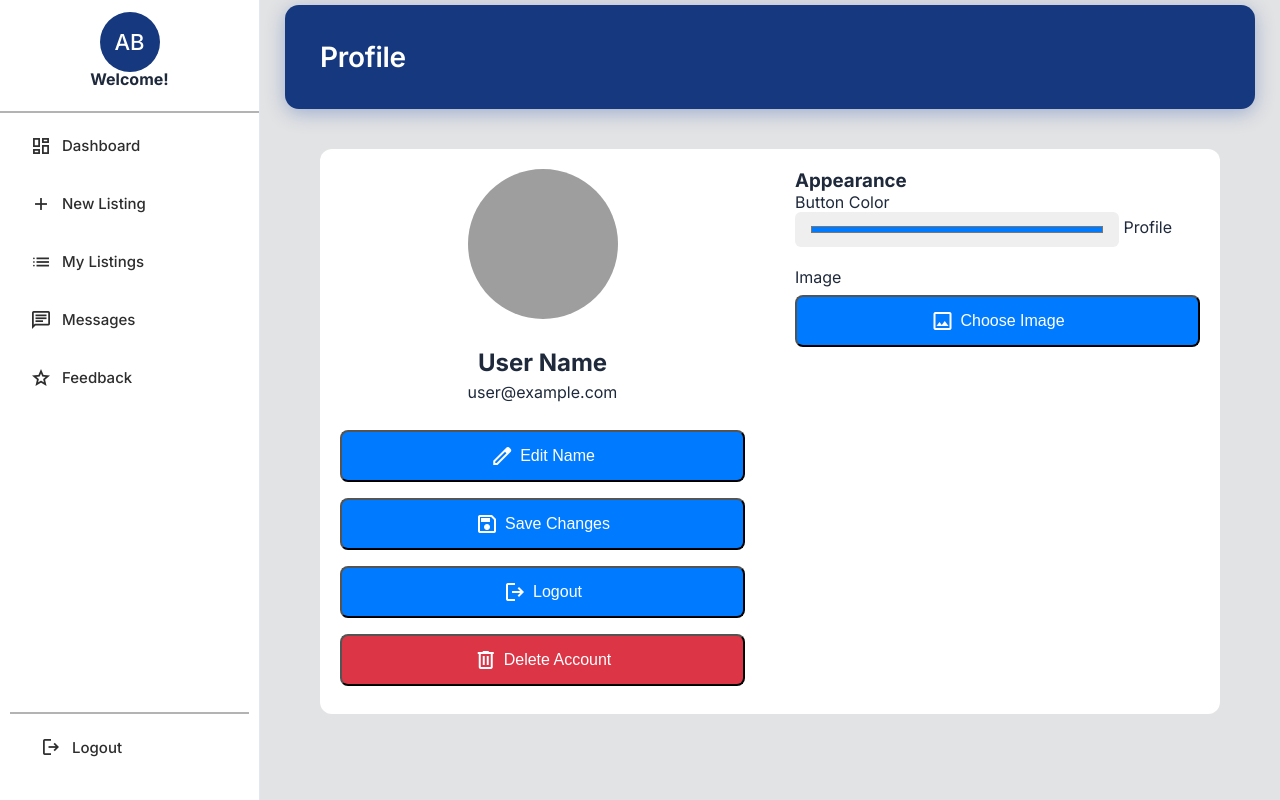
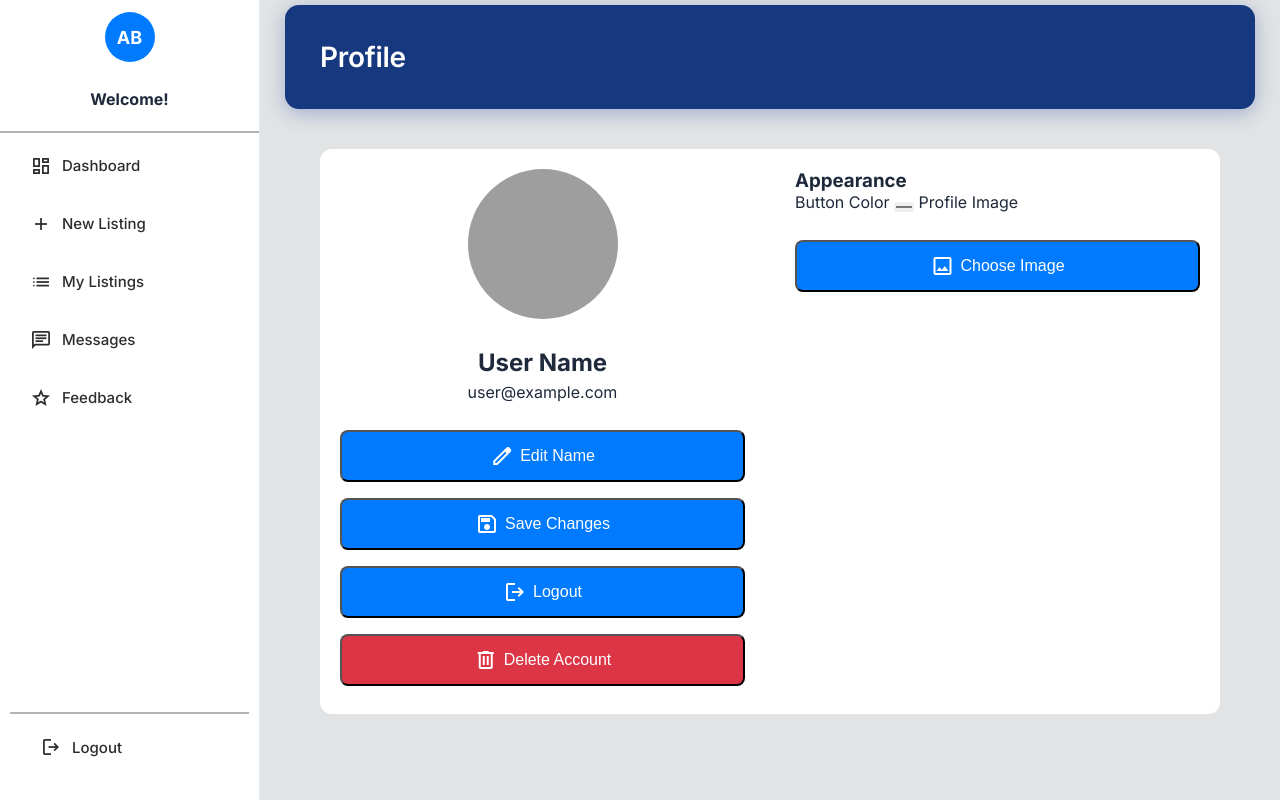
Before and after one commit to Juxnn02/LostAndFound, a Flask app: page /profile in a window 1280 px wide. Run offline with Flask 3, Linux system fonts and the light colour scheme; the visitor is signed in with stand-in values (Sample User, id 1); grey boxes are pictures that could not be loaded.

Commit message:
Update profile.css

```diff
--- a/static/profile.css
+++ b/static/profile.css
@@ -45,15 +45,19 @@ body {
     flex: 1;
 }
 
-.profile-right input[type="color"] {
-    width: 80%; /* slightly smaller */
-    height: 35px;
+/* Color picker: 10px by 20px */
+.profile-right input[type="color"],
+.btn-color {
+    width: 20px;
+    height: 10px;
     border: none;
-    border-radius: 6px;
+    border-radius: 3px;
     cursor: pointer;
     margin-bottom: 20px;
+    padding: 0;
 }
 
+/* Buttons full width */
 .btn-full {
     width: 100%;
     margin: 8px 0;
@@ -88,3 +92,18 @@ body {
 .btn-danger:hover {
     background-color: #a71d2a;
 }
+
+/* Sidebar avatar same as dashboard */
+.avatar {
+    width: 50px;
+    height: 50px;
+    border-radius: 50%;
+    background-color: #007bff;
+    color: #fff;
+    display: flex;
+    align-items: center;
+    justify-content: center;
+    font-weight: 700;
+    font-size: 18px;
+    margin: 0 auto 10px;
+}
```
